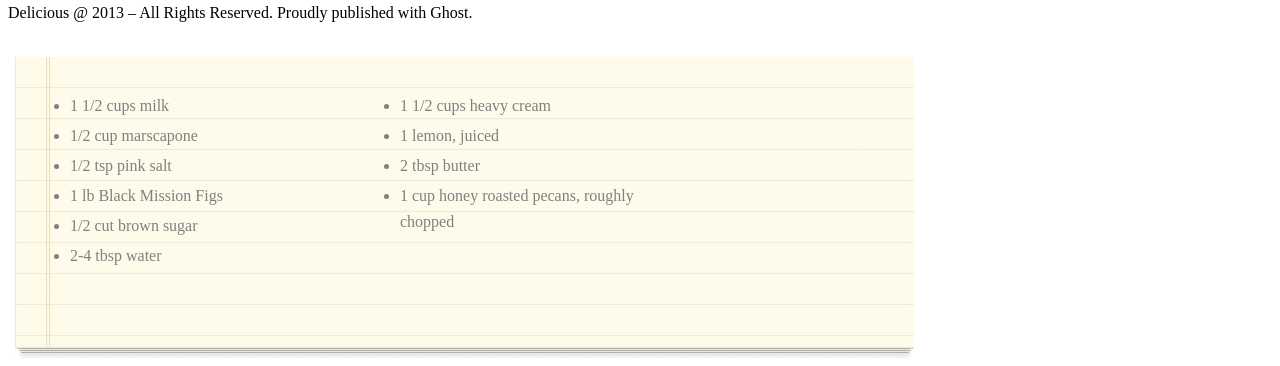
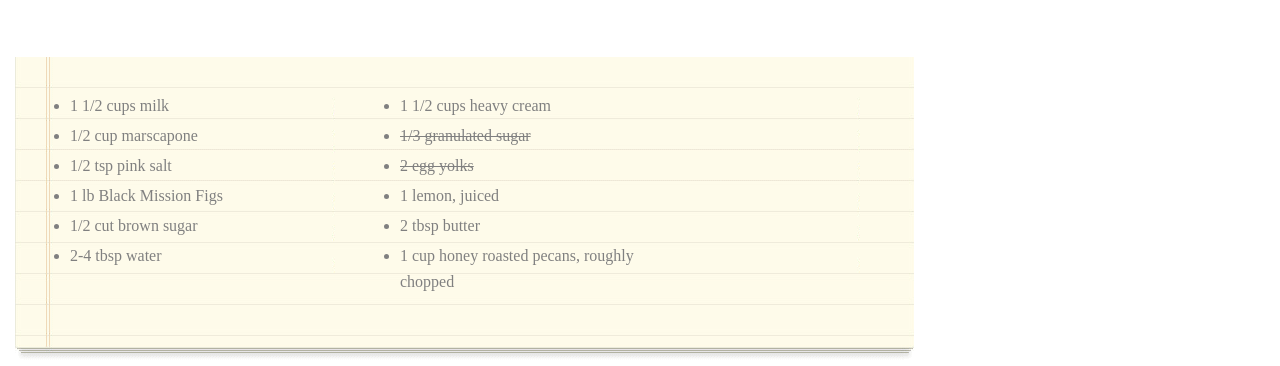
Before and after one commit to madelinepet/debugging-wireframe-lab, a plain HTML site: page index.html in a window 1280 px wide. Shown: the part 1143-1509 px from the top of the page. Drawn offline with Linux system fonts and the light colour scheme.

Commit message:
Css changed.

```diff
--- a/style.css
+++ b/style.css
@@ -114,27 +114,43 @@ h2{
     left: 400px;
     color: grey;
   }
+
+  #crossedOff1 {
+    position: absolute;
+    text-decoration: line-through;
+    top: 1270px;
+    left: 400px;
+    color: grey;
+  }
+  #crossedOff2 {
+    position: absolute;
+    text-decoration: line-through;
+    top: 1300px;
+    left: 400px;
+    color: grey;
+  }
+
   #ingredients8 {
     position: absolute;
-    top: 1270px;
+    top: 1330px;
     left: 400px;
     color: grey;
   }
   #ingredients9 {
     position: absolute;
-    top: 1300px;
+    top: 1360px;
     left: 400px;
     color: grey;
   }
   #ingredients10 {
     position: absolute;
-    top: 1330px;
+    top: 1390px;
     left: 400px;
     color: grey;
   }
   #chopped {
     position: absolute;
-    top: 1340px;
+    top: 1400px;
     left: 400px;
     color: grey;
   }
```
